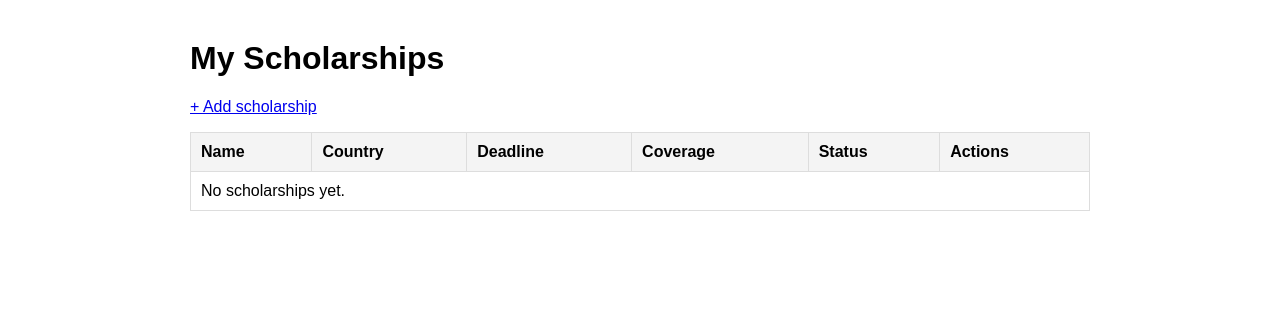
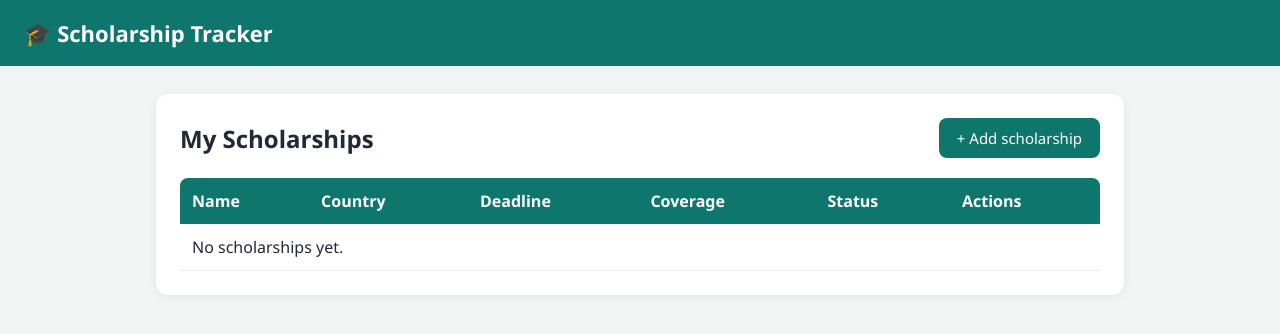
Before and after one commit to Funnyboe13/scholarship-tracker, a Django app: page / in a window 1280 px wide. Shown: the top 334 px of the page. Run offline with Django 5.2, Linux system fonts and the light colour scheme; data that the repository does not hold is empty.

Commit message:
Style the app with a shared base template

```diff
--- /dev/null
+++ b/scholarships/templates/scholarships/base.html
@@ -0,0 +1,66 @@
+<!DOCTYPE html>
+<html lang="en">
+<head>
+    <meta charset="UTF-8">
+    <meta name="viewport" content="width=device-width, initial-scale=1">
+    <title>{% block title %}Scholarship Tracker{% endblock %}</title>
+    <style>
+        :root {
+            --primary: #0f766e;
+            --primary-dark: #115e59;
+            --bg: #f0f5f4;
+            --card: #ffffff;
+            --text: #1f2937;
+            --muted: #6b7280;
+            --border: #e5e7eb;
+            --danger: #dc2626;
+        }
+        * { box-sizing: border-box; }
+        body { margin: 0; font-family: "Segoe UI", Arial, sans-serif; background: var(--bg); color: var(--text); }
+        header { background: var(--primary); color: white; padding: 18px 24px; }
+        header h1 { margin: 0; font-size: 22px; }
+        header a { color: white; text-decoration: none; }
+        main { max-width: 1000px; margin: 28px auto; padding: 0 16px; }
+        .card { background: var(--card); border-radius: 12px; padding: 24px; box-shadow: 0 2px 8px rgba(0,0,0,0.06); }
+        .top-bar { display: flex; justify-content: space-between; align-items: center; margin-bottom: 20px; }
+        .top-bar h2 { margin: 0; }
+
+        .btn { display: inline-block; padding: 10px 18px; border-radius: 8px; border: none; background: var(--primary); color: white; text-decoration: none; font-size: 15px; cursor: pointer; }
+        .btn:hover { background: var(--primary-dark); }
+        .btn-danger { background: var(--danger); }
+        .btn-danger:hover { background: #b91c1c; }
+        .link-muted { color: var(--muted); margin-left: 12px; text-decoration: none; }
+
+        table { width: 100%; border-collapse: collapse; }
+        th { background: var(--primary); color: white; text-align: left; padding: 12px; font-weight: 600; }
+        th:first-child { border-top-left-radius: 8px; }
+        th:last-child { border-top-right-radius: 8px; }
+        td { padding: 12px; border-bottom: 1px solid var(--border); }
+        tr:hover td { background: #f7fbfa; }
+        .actions a { color: var(--primary); text-decoration: none; font-weight: 600; }
+        .actions a.delete { color: var(--danger); }
+
+        .badge { display: inline-block; padding: 4px 10px; border-radius: 999px; font-size: 13px; font-weight: 600; }
+        .badge.not_started { background: #e5e7eb; color: #374151; }
+        .badge.in_progress { background: #dbeafe; color: #1d4ed8; }
+        .badge.submitted { background: #fef3c7; color: #b45309; }
+        .badge.accepted { background: #dcfce7; color: #15803d; }
+        .badge.rejected { background: #fee2e2; color: #b91c1c; }
+
+        form p { margin-bottom: 18px; }
+        label { display: block; font-weight: 600; margin-bottom: 6px; }
+        input, select, textarea { width: 100%; padding: 10px; border: 1px solid var(--border); border-radius: 8px; font-size: 15px; font-family: inherit; }
+        input:focus, select:focus, textarea:focus { outline: 2px solid var(--primary); border-color: var(--primary); }
+        .errorlist { color: var(--danger); list-style: none; padding: 0; margin: 0 0 6px 0; }
+        .helptext { color: var(--muted); font-size: 13px; }
+    </style>
+</head>
+<body>
+    <header>
+        <h1><a href="{% url 'scholarship_list' %}">🎓 Scholarship Tracker</a></h1>
+    </header>
+    <main>
+        {% block content %}{% endblock %}
+    </main>
+</body>
+</html>
--- a/scholarships/templates/scholarships/list.html
+++ b/scholarships/templates/scholarships/list.html
@@ -1,17 +1,11 @@
-<!DOCTYPE html>
-<html>
-<head>
-    <title>Scholarship Tracker</title>
-    <style>
-        body { font-family: Arial, sans-serif; max-width: 900px; margin: 40px auto; padding: 0 16px; }
-        table { width: 100%; border-collapse: collapse; }
-        th, td { border: 1px solid #ddd; padding: 10px; text-align: left; }
-        th { background: #f4f4f4; }
-    </style>
-</head>
-<body>
-    <h1>My Scholarships</h1>
-    <p><a href="{% url 'scholarship_create' %}">+ Add scholarship</a></p>
+{% extends 'scholarships/base.html' %}
+
+{% block content %}
+<div class="card">
+    <div class="top-bar">
+        <h2>My Scholarships</h2>
+        <a class="btn" href="{% url 'scholarship_create' %}">+ Add scholarship</a>
+    </div>
     <table>
         <tr>
             <th>Name</th>
@@ -27,15 +21,15 @@
             <td>{{ s.country }}</td>
             <td>{{ s.deadline }}</td>
             <td>{{ s.coverage }}</td>
-            <td>{{ s.get_status_display }}</td>
-            <td>
+            <td><span class="badge {{ s.status }}">{{ s.get_status_display }}</span></td>
+            <td class="actions">
                 <a href="{% url 'scholarship_update' s.pk %}">Edit</a> |
-                <a href="{% url 'scholarship_delete' s.pk %}">Delete</a>
+                <a class="delete" href="{% url 'scholarship_delete' s.pk %}">Delete</a>
             </td>
         </tr>
         {% empty %}
         <tr><td colspan="6">No scholarships yet.</td></tr>
         {% endfor %}
     </table>
-</body>
-</html>
+</div>
+{% endblock %}
```
Also changed, not shown: scholarships/templates/scholarships/confirm_delete.html (+12 -15 lines), scholarships/templates/scholarships/form.html (+11 -19 lines).
